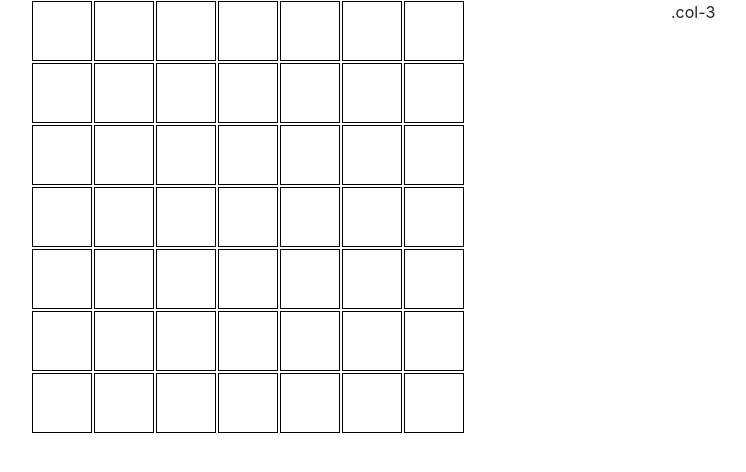
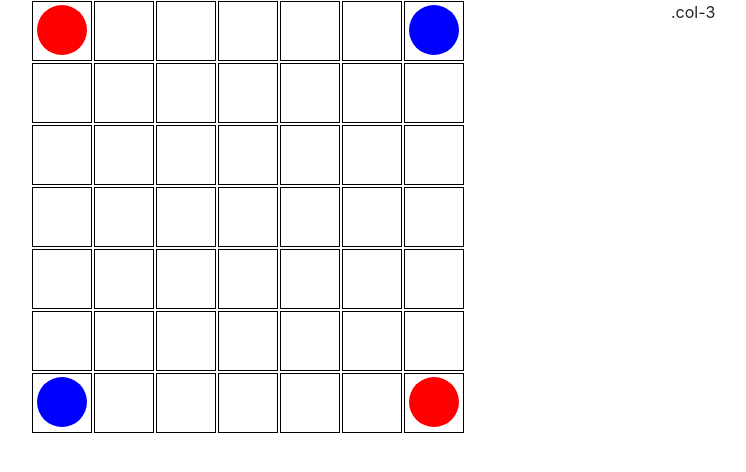
Before and after one commit to SeungsooKang/germwarfare, a React (Create React App) app: page / in a window 1280 px wide. Shown: the top 472 px of the page, without its empty margins (304-1050 px from the left). Built offline with nearby package versions, Linux system fonts and the light colour scheme.

Commit message:
mainPane onClick event..done

```diff
--- a/src/App.js
+++ b/src/App.js
@@ -5,37 +5,10 @@ import MainPane from './MainPane'
 
 class App extends React.Component {
 
-	static playMap = {
-		mapSize: {},
-		data: []
-	}
-
-	createPlayMap = (mapSize) => {
-		App.playMap.mapSize = mapSize;
-		for(var i=0;i<mapSize.numRow;i++){
-			for(var j=0;j<mapSize.numCol;j++){
-				App.playMap.data.push({
-					row: i,
-					col: j,
-					status: 0,
-					bgStatus: 0
-				});
-			}
-		}
-	}
-
-	constructor(props) {
-		super(props);
-		this.createPlayMap({ numRow: 7, numCol: 7 });
-	}
-
 	componentDidMount() {
-		this.cellElements = document.getElementsByClassName('cell');
-		console.log(this.cellElements);
 	}
 
     render(){
-
         return (
             <Container fluid>
               <Row>
--- a/src/MainPane.js
+++ b/src/MainPane.js
@@ -1,47 +1,73 @@
 import React from 'react'
 import Cell from './Cell'
-import App from './App';
 
-const CreateRow = ({numRow, numCol}) => {
-	var dataRow = (App.playMap.data).filter(data => data.row === numRow);
+class MainPane extends React.Component {
+
+	state = {
+		mapSize: { numRow: 7, numCol: 7 },
+		mapData: this.createPlayMap(7, 7)
+	}
+
+	createPlayMap(numRow, numCol) {
+		var mapDataArr = [];
+		for(var i=0;i<numRow;i++){
+			for(var j=0;j<numCol;j++){
+				mapDataArr.push({
+					row: i,
+					col: j,
+					status: 0,
+					bgStatus: 0
+				});
+			}
+		}
+		// initial germs
+		mapDataArr[0].status = 1;
+		mapDataArr[numCol-1].status = 2;
+		mapDataArr[numRow*numCol-numCol].status = 2;
+		mapDataArr[numRow*numCol-1].status = 1;
+
+		return mapDataArr;
+	}
+
+	createRow = (numRow, numCol) => {
+		var dataRow = (this.state.mapData).filter(data => data.row === numRow);
 		var items = [];
 		for (var i = 0; i < numCol; i++) {
 			items.push(<td key={i}><Cell status={dataRow[i].status} bgStatus={dataRow[i].bgStatus} /></td>);
 		}
-    return <tr>{items}</tr>;
+		return <tr key={numRow}>{items}</tr>;
 	}
 
-const CreateMap = ({numRow, numCol}) => {
+	createMap = (numRow, numCol) => {
 		var rows = [];
 		for (var i = 0; i < numRow; i++) {
-        rows.push(<CreateRow key={i} numRow={i} numCol={numCol}/>);
+			// rows.push(<CreateRow key={i} numRow={i} numCol={numCol}/>);
+			rows.push(this.createRow(i, numCol));
 		}
-    return 	<div>
+		return 	<table className='mainpane' onClick={this.onMainPaneClick}>
 					<tbody>{rows}</tbody>
-			</div>
-}
-
-class MainPane extends React.Component {
-
-    mapSizeRow = App.playMap.mapSize.numRow;
-	mapSizeCol = App.playMap.mapSize.numCol;
-
-    componentDidMount() {
-
+				</table>
 	}
 
 	onMainPaneClick = (event) => {
 		var mainPanePos = document.getElementsByClassName('mainpane')[0].getBoundingClientRect();
-        var x = Math.floor((event.clientY-mainPanePos.y)/(mainPanePos.height/this.mapSizeRow));
-		var y = Math.floor((event.clientX-mainPanePos.x)/(mainPanePos.width/this.mapSizeCol));
-		App.playMap.data[x*7+y].status = 1;
-		console.log(App.playMap.data);
-		this.setState(this.state);
+        var x = Math.floor((event.clientY-mainPanePos.y)/(mainPanePos.height/this.state.mapSize.numRow));
+		var y = Math.floor((event.clientX-mainPanePos.x)/(mainPanePos.width/this.state.mapSize.numCol));
+		console.log(x);
+		console.log(y);
+		console.log(this.state.mapData);
+		let tempArr = this.state.mapData;
+		tempArr[this.state.mapSize.numCol*x+y].status = 1;
+
+		this.setState({
+			mapData: tempArr
+		});
 	}
 
     render() {
-        return <table className='mainpane' onClick={this.onMainPaneClick}>
-		<CreateMap numRow={this.mapSizeRow} numCol={this.mapSizeCol}/></table>;
+        return <div>
+		{this.createMap(this.state.mapSize.numRow,this.state.mapSize.numCol)}
+		</div>
     }
 }
 
```
Lines whose indentation alone changed are shown as unchanged.
